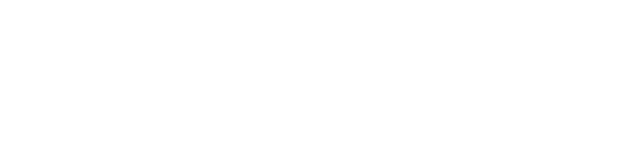
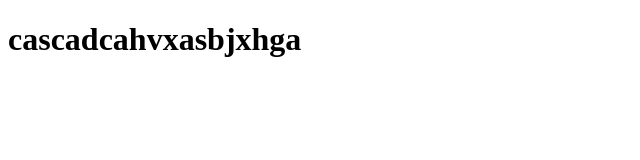
Before and after one commit to AlanMiranda007/1parcial, a plain HTML site: page index.html in a window 1280 px wide. Shown: the whole page, without its empty margins (0-640 px from the left). Drawn offline with Linux system fonts and the light colour scheme.

Commit message:
editado html

```diff
--- a/index.html
+++ b/index.html
@@ -6,6 +6,7 @@
     <title>HOLAAAAAAAAAAAAAAAA</title>
 </head>
 <body>
+    <h1>cascadcahvxasbjxhga</h1>
 
 </body>
 </html>
```
